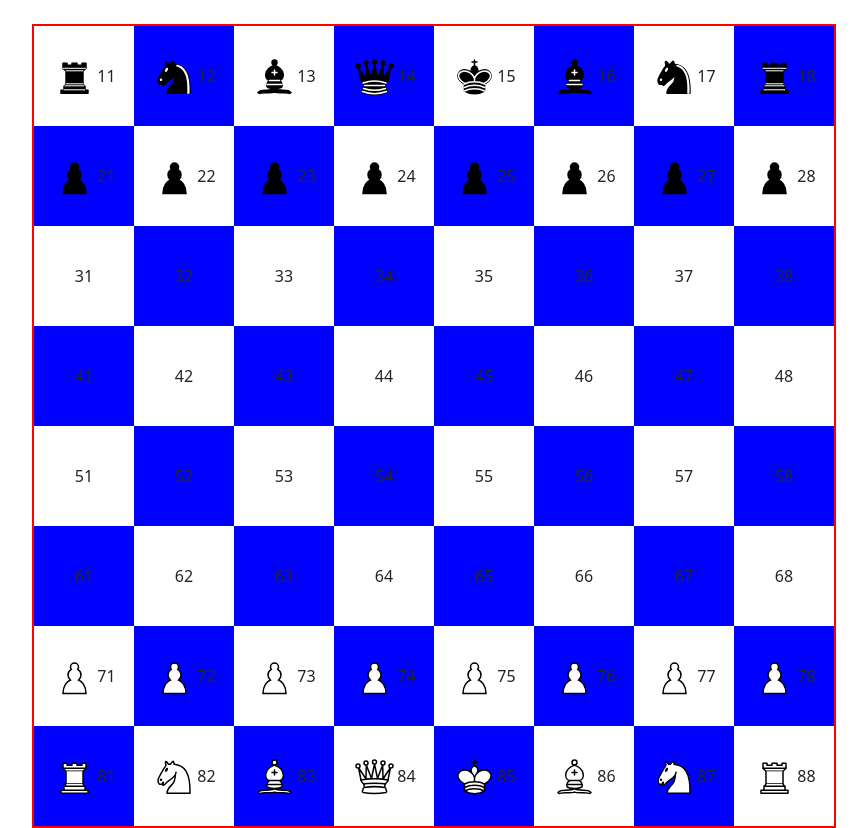
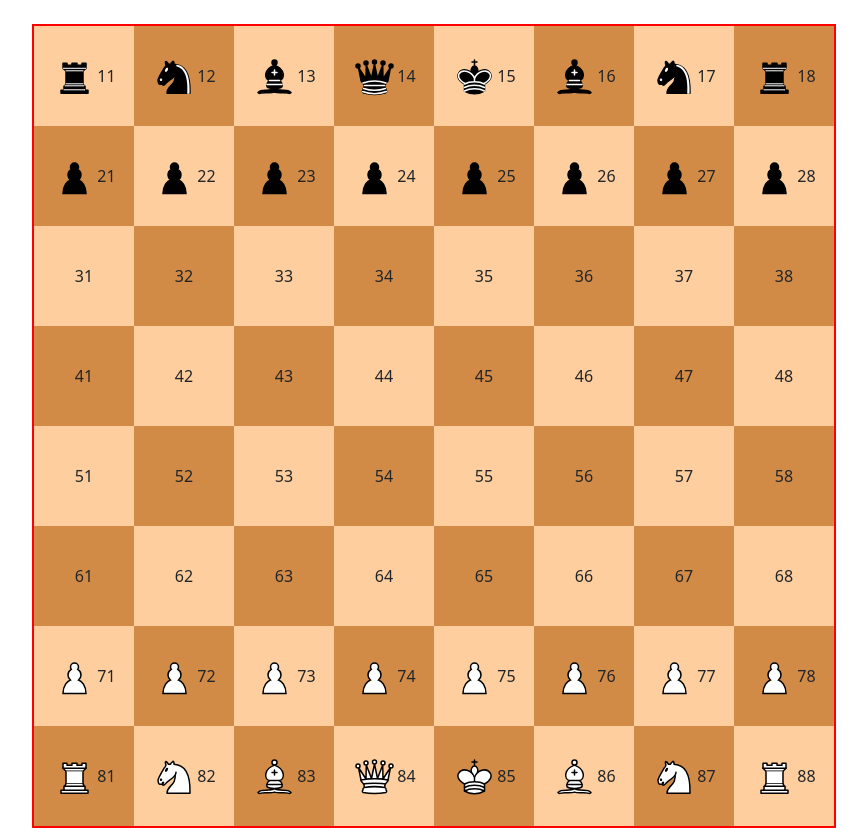
Before and after one commit to Ramseloff/checkamate, a React (Vite) app: page / in a window 1280 px wide. Shown: the whole page, without its empty margins (50-917 px from the left). Built offline with nearby package versions, Linux system fonts and the light colour scheme.

Commit message:
feature: change color field color

```diff
--- a/src/core/style/common.css
+++ b/src/core/style/common.css
@@ -5,11 +5,11 @@
 }
 
 .black {
-    background: blue;
+    background: rgba(209, 139, 71, 1);
 }
 
 .white {
-    background: white;
+    background: rgba(255, 206, 158, 1);
 }
 
 .selected {
```
